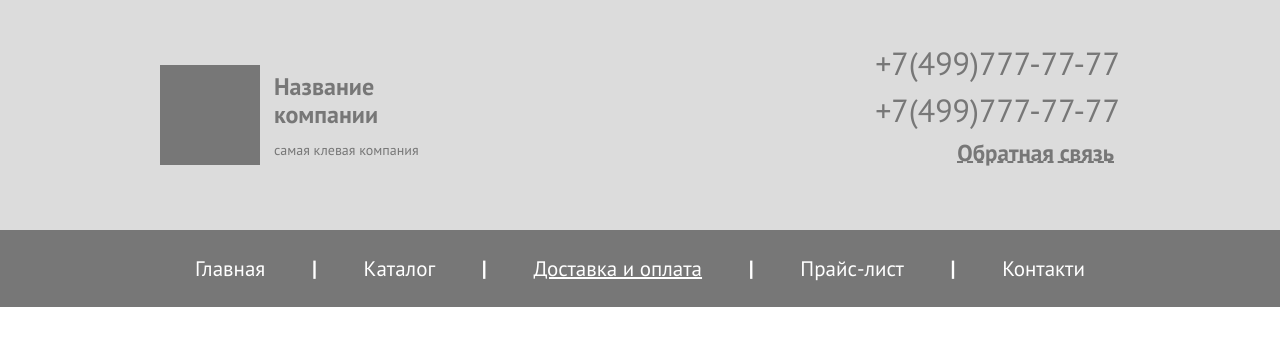
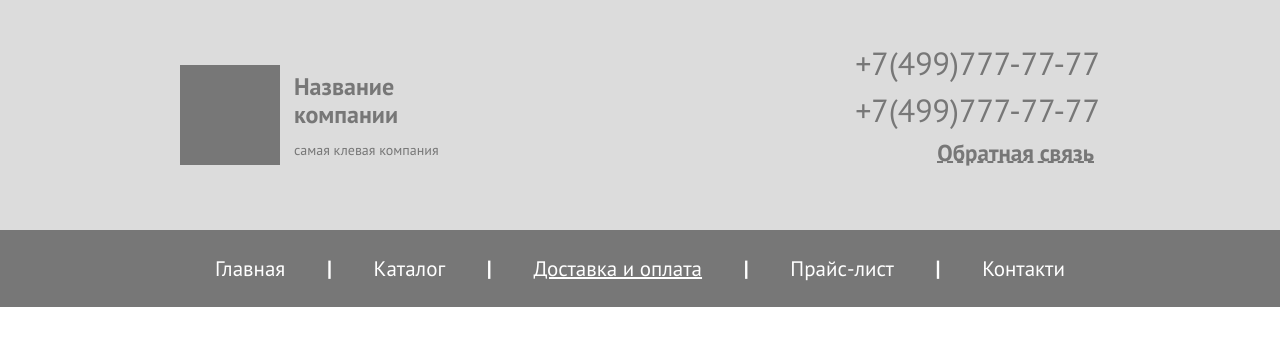
Before and after one commit to ChokolatePancake/mockup3, a website: page src/index.html in a window 1280 px wide. Drawn offline with nearby package versions, Linux system fonts and the light colour scheme; files that its build step writes are made by us from their sources; files whose address does not match are found by name.

Commit message:
Add adaptive for header

```diff
--- a/src/scss/general.scss
+++ b/src/scss/general.scss
@@ -7,4 +7,24 @@
   width: 100%;
   padding: 0 10px;
   margin: 0 auto;
+
+  @include breakpoint(desktop) {
+    max-width: 940px;
+  }
+
+  @include breakpoint(laptop) {
+    max-width: 740px;
+  }
+
+  @include breakpoint(tablet) {
+    max-width: 580px;
+  }
+
+  @include breakpoint(phablet) {
+    max-width: 470px;
+  }
+
+  @include breakpoint(largePhone) {
+    max-width: 310px;
+  }
 }
--- a/src/scss/header.scss
+++ b/src/scss/header.scss
@@ -14,7 +14,6 @@
     display: grid;
     justify-items: right;
     margin-left: auto;
-    max-width: 300px;
     margin-top: -20px;
     margin-right: 0;
     h2 {
@@ -39,7 +38,6 @@
   }
 
   &__logo {
-    max-width: 300px;
     display: flex;
   }
 
@@ -92,4 +90,56 @@
       font-size: 22px;
     }
   }
+
+  @include breakpoint(tablet) {
+    &__feedback {
+      h2 {
+        font-size: 26px;
+      }
+      button {
+        font-size: 20px;
+      }
+    }
+  }
+
+  @include breakpoint(phablet) {
+    &__logo-image {
+      max-width: 90px;
+      max-height: 90px;
+    }
+    &__logo-text {
+      h1{
+        font-size: 22px;
+      }
+    }
+    &__feedback {
+      margin-top: 5px;
+      grid-template-rows: 30px;
+
+      h2 {
+        font-size: 20px;
+        margin-bottom: 5px;
+      }
+      button {
+        font-size: 18px;
+        text-decoration:  $dark-grey underline dashed 1px;
+      }
+    }
+  }
+
+  @include breakpoint(largePhone) {
+    &__top {
+      padding: 45px 0;
+      max-height: 300px;
+      >.container {
+        flex-direction: column;
+      }
+    }
+    &__feedback{
+      margin-top: 15px;
+      justify-items: left;
+      margin-left: 0;
+      margin-right: auto;
+    }
+  }
 }
--- /dev/null
+++ b/src/scss/media.scss
@@ -0,0 +1,34 @@
+/* Media variables */
+$breakpoints: (
+        sm-phone: "320px",
+        largePhone: "480px",
+        phablet: "600px",
+        tablet: "768px",
+        laptop: "1024px",
+        desktop: "1280px"
+) !default;
+
+@mixin breakpoint($breakpoint) {
+  @if $breakpoint == '' {
+    @content;
+  }
+
+  @else {
+    // Retrieves the value from the key
+    $value: map-get($breakpoints, $breakpoint);
+
+    // If the key exists in the map
+    @if $value != null {
+      // Prints a media query based on the value
+      @media (max-width: $value) {
+        @content;
+      }
+    }
+
+      // If the key doesn't exist in the map
+    @else {
+      @warn 'Unfortunately, no value could be retrieved from `#{$breakpoint}`. '
+        + 'Please make sure it is defined in `$breakpoints` map.';
+    }
+  }
+}
--- a/src/scss/styles.scss
+++ b/src/scss/styles.scss
@@ -1,4 +1,5 @@
 @import "normalize";
+@import "media";
 @import "variables";
 @import "fonts";
 @import "general";
```
Also changed, not shown: docs/css/styles.css.
